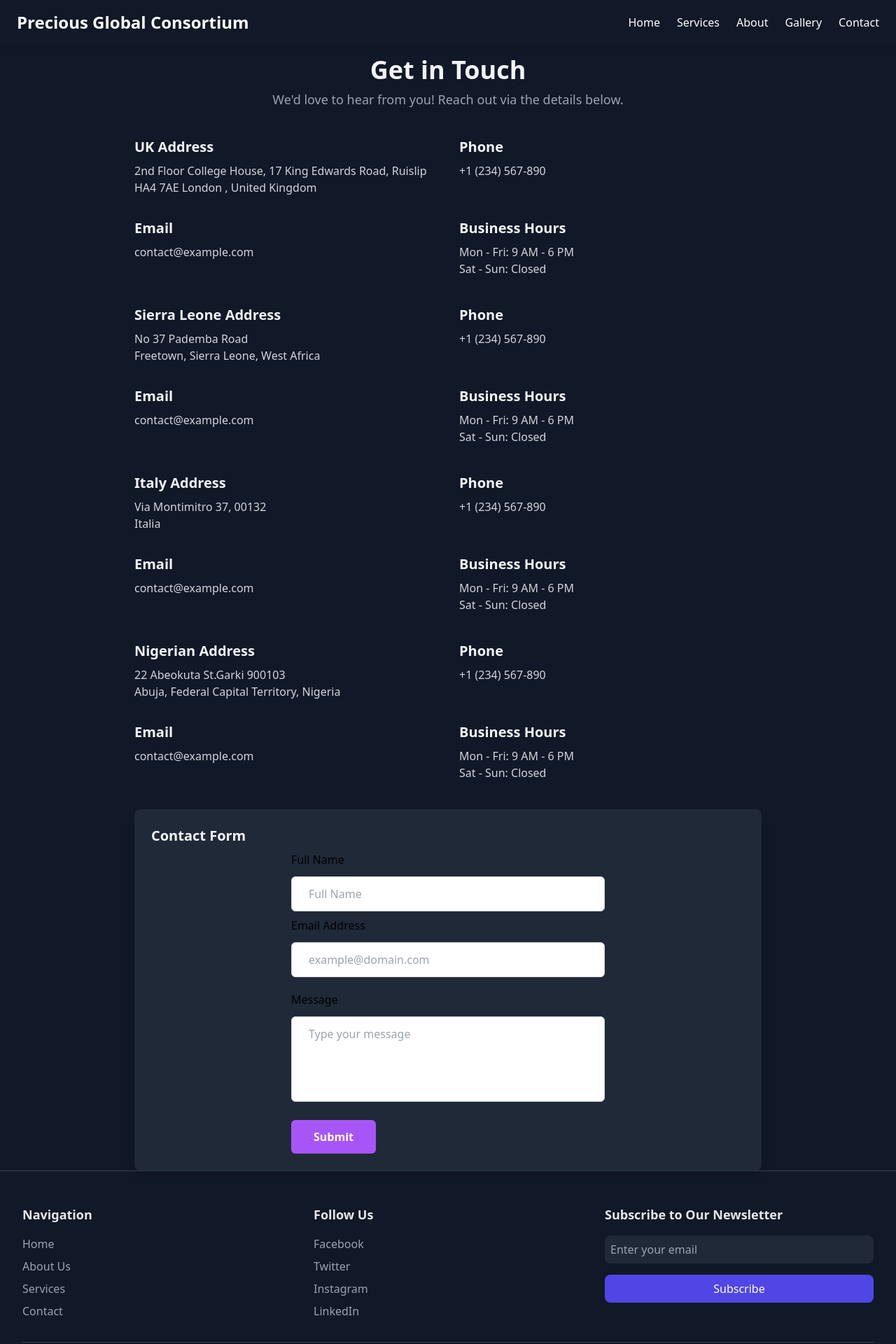
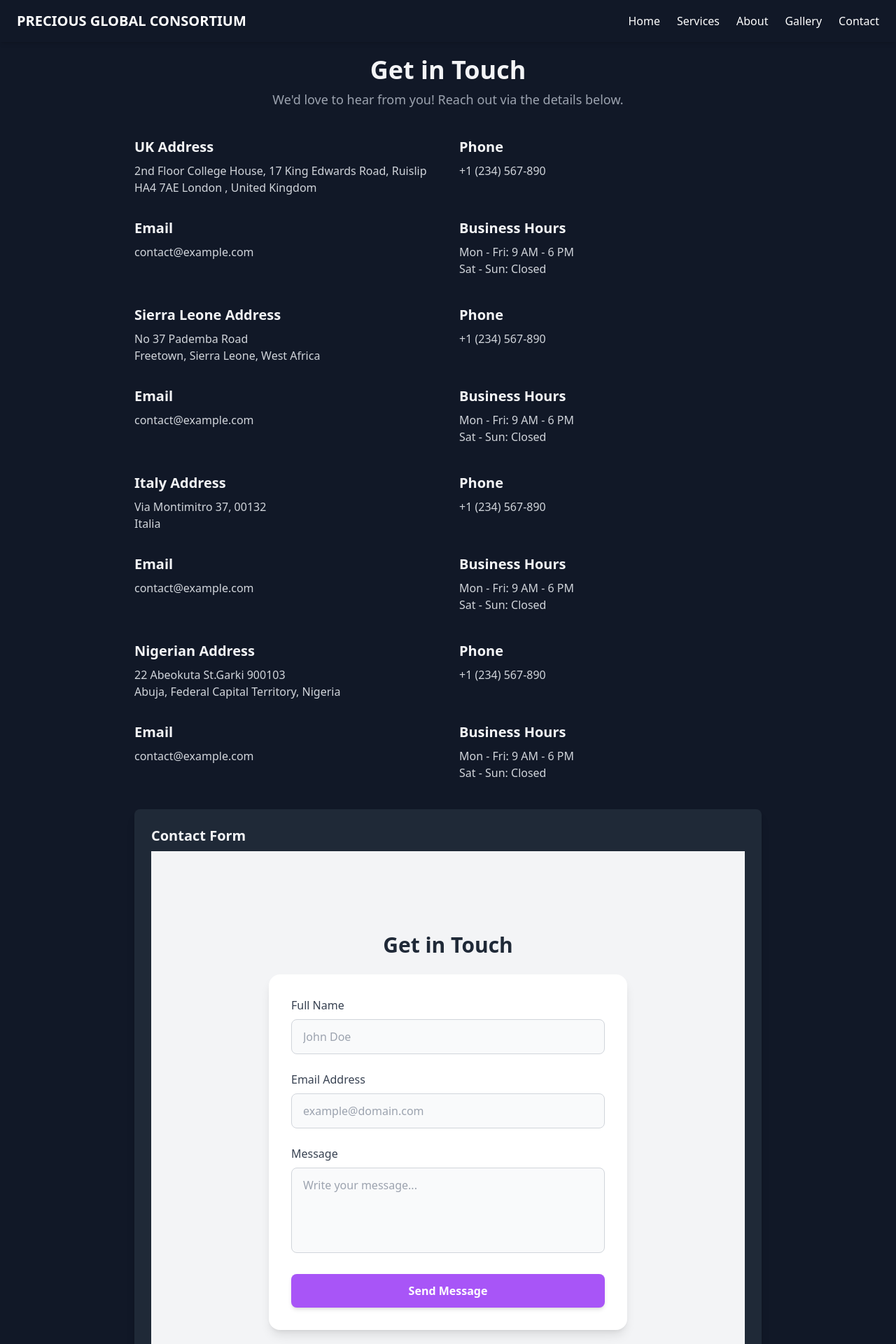
Before and after one commit to chiho-5/prc, a Next.js app: page /contact in a window 1280 px wide. Shown: the top 1920 px of the page at 70% size. Built offline with nearby package versions, Linux system fonts and the light colour scheme.

Commit message:
Add files via upload

```diff
--- a/src/app/layout.tsx
+++ b/src/app/layout.tsx
@@ -26,7 +26,7 @@ export default function RootLayout({
   return (
     <html lang="en">
       <body
-        className={`${geistSans.variable} ${geistMono.variable} antialiased`}
+        className={`${geistSans.variable} ${geistMono.variable} antialiased bg-gradient-to-r from-gray-900`}
       >
       <Navbar />
         {children}
--- a/src/app/page.tsx
+++ b/src/app/page.tsx
@@ -1,105 +1,3 @@
-// "use client";
-// import Image from "next/image";
-// import { Button } from "@/components/ui/button";
-// import { TrustSection } from "@/components/TrustSection";
-// import { Features } from "@/components/features";
-// import { Navbar } from "@/components/Nav";
-// import { Adder } from "@/components/adder";
-
-// export default function HomePage() {
-//   const images = ["/think.jpeg", "/british.webp", "/prc.jpeg"];
-
-//   return (
-//     <>
-//       {/*<Navbar />*/}
-//       {/* Hero Section */}
-//       <section className="w-full bg-gradient-to-r from-gray-900 to-black text-white py-20">
-//         <div className="container mx-auto flex flex-col md:flex-row items-center px-6 md:px-12">
-//           <div className="md:w-1/2 text-center md:text-left">
-//             <h1 className="text-5xl font-extrabold leading-tight">
-//               Sieze control of your precious time and experiences <span className="text-purple-400">with us</span>
-//             </h1>
-//             <p className="mt-4 text-gray-300">
-//               Customized services tailored to individual client needs, delivered by a passionate and experienced team dedicated to quality and affordability.
-//             </p>
-//             <div className="mt-6 flex flex-col md:flex-row gap-4">
-//               <Button className="bg-purple-600 text-white px-6 py-3 rounded-lg hover:bg-purple-500 transition">Get a quote</Button>
-//               <Button variant="outline" className="bg-purple-600 text-white px-6 py-3 rounded-lg hover:bg-purple-500 transition">Contact US</Button>
-//             </div>
-//           </div>
-//           <div className="md:w-1/2 flex justify-center mt-6 md:mt-0">
-//             <Image
-//               src="/agency.png"
-//               alt="Doctor Online"
-//               width={400}
-//               height={400}
-//               className="rounded-xl shadow-xl"
-//             />
-//           </div>
-//         </div>
-//       </section>
-
-//        {/* Trust Section */}
-//       <TrustSection />
-//       <Features />
-
-//       <section className="py-20 bg-gray-800 text-white text-center overflow-hidden">
-//         <h2 className="text-4xl font-bold mb-6">Businesses We Partner With</h2>
-//         <div className="relative w-full flex justify-center overflow-hidden">
-//           <div className="slider-container">
-//             <div className="slider-track">
-//               {[...images, ...images].map((img, index) => (
-//                 <div key={index} className="slide">
-//                   <div className="w-[300px] h-[150px] flex items-center justify-center">
-//                     <Image src={img} alt="Partner Logo" width={300} height={150} className="object-contain rounded-lg shadow-lg" />
-//                   </div>
-//                 </div>
-//               ))}
-//             </div>
-//           </div>
-//         </div>
-//         <style jsx>{`
-//           .slider-container {
-//             display: flex;
-//             overflow: hidden;
-//             width: 100%;
-//           }
-
-//           .slider-track {
-//             display: flex;
-//             width: calc(300px * ${images.length * 2});
-//             animation: scroll 20s linear infinite;
-//           }
-
-//           .slide {
-//             min-width: 300px;
-//             height: 150px;
-//             display: flex;
-//             align-items: center;
-//             justify-content: center;
-//             margin-right: 20px;
-//           }
-
-//           @keyframes scroll {
-//             from {
-//               transform: translateX(0);
-//             }
-//             to {
-//               transform: translateX(-50%);
-//             }
-//           }
-//         `}</style>
-//       </section>
-
-//       <Adder/>
-
-
-
-//     </>
-//   );
-// }
-
-
 "use client";
 import Image from "next/image";
 import { Button } from "@/components/ui/button";
@@ -108,34 +6,60 @@ import { Features } from "@/components/features";
 import { Navbar } from "@/components/Nav";
 import { Adder } from "@/components/adder";
 
+const faqData = [
+  {
+    question: "What is Precious Global Consortium?",
+    answer:
+      "Precious Global Consortium is a global organization specializing in consultancy, travel assistance, work and study abroad programs, import and export services, and more.",
+  },
+  {
+    question: "How can I contact Precious Global Consortium?",
+    answer:
+      "You can reach out to us via email at info@preciousglobal.com or call us at +123 456 7890.",
+  },
+  {
+    question: "What services do you offer?",
+    answer:
+      "We offer a wide range of services including consultancy, recruitment, real estate, education advising, and project management.",
+  },
+  {
+    question: "Do you have international partnerships?",
+    answer:
+      "Yes, we have strategic alliances with organizations in the UK, Italy, and other countries.",
+  },
+];
+
+
 export default function HomePage() {
   const images = ["/think.jpeg", "/british.webp", "/prc.jpeg"];
 
   return (
     <>
-      {/* <Navbar /> */}
+      <Navbar />
       {/* Hero Section */}
-      <section className="w-full bg-gradient-to-r from-gray-900 to-black text-white py-10 md:py-20">
-        <div className="container mx-auto flex flex-col md:flex-row items-center px-4 md:px-8">
-          <div className="md:w-1/2 text-center md:text-left">
-            <h1 className="text-3xl md:text-5xl font-extrabold leading-tight">
-              Sieze control of your precious time and experiences <span className="text-purple-400">with us</span>
+      <section className="w-full bg-gradient-to-r from-gray-900 to-black text-white py-20 mt-16 md:mt-20">
+        <div className="container mx-auto flex flex-col md:flex-row items-center px-6 md:px-12 text-center md:text-left">
+          <div className="md:w-1/2">
+            <h1 className="text-4xl md:text-5xl font-extrabold leading-tight">
+              Seize control of your precious time and experiences <span className="text-purple-400">with us</span>
             </h1>
             <p className="mt-4 text-gray-300">
               Customized services tailored to individual client needs, delivered by a passionate and experienced team dedicated to quality and affordability.
             </p>
             <div className="mt-6 flex flex-col md:flex-row gap-4">
-              <Button className="bg-purple-600 text-white px-4 py-2 rounded-lg hover:bg-purple-500 transition">Get a quote</Button>
-              <Button variant="outline" className="bg-purple-600 text-white px-4 py-2 rounded-lg hover:bg-purple-500 transition">Contact US</Button>
+             <a href="/about-us"> <Button className="bg-purple-600 text-white px-6 py-3 rounded-lg hover:bg-purple-500 transition">About US</Button></a>
+              <a href="/contact">
+               <Button variant="outline" className="bg-purple-600 border-purple-600 text-white px-6 py-3 rounded-lg hover:bg-purple-500 transition">Contact Us</Button>
+              </a>
             </div>
           </div>
           <div className="md:w-1/2 flex justify-center mt-6 md:mt-0">
             <Image
-              src="/agency.png"
+              src="/hero.jpg"
               alt="Doctor Online"
               width={400}
               height={400}
-              className="rounded-xl shadow-xl max-w-full md:max-w-md"
+              className="rounded-xl shadow-xl w-full max-w-xs sm:max-w-sm md:max-w-md"
             />
           </div>
         </div>
@@ -145,16 +69,14 @@ export default function HomePage() {
       <TrustSection />
       <Features />
 
-      <section className="py-10 md:py-20 bg-gray-800 text-white text-center overflow-hidden">
-        <h2 className="text-2xl md:text-4xl font-bold mb-6">Businesses We Partner With</h2>
-        <div className="relative w-full flex justify-center overflow-hidden">
-          <div className="slider-container">
-            <div className="slider-track">
+      <section className="py-20 bg-gray-800 text-white text-center overflow-hidden">
+        <h2 className="text-3xl md:text-4xl font-bold mb-6">Businesses We Partner With</h2>
+        <div className="relative w-full flex justify-center overflow-hidden px-4">
+          <div className="slider-container w-full max-w-6xl">
+            <div className="slider-track flex">
               {[...images, ...images].map((img, index) => (
-                <div key={index} className="slide">
-                  <div className="w-[200px] md:w-[300px] h-[100px] md:h-[150px] flex items-center justify-center">
-                    <Image src={img} alt="Partner Logo" width={300} height={150} className="object-contain rounded-lg shadow-lg" />
-                  </div>
+                <div key={index} className="slide flex-shrink-0 w-[250px] md:w-[300px] h-[100px] md:h-[150px] flex items-center justify-center">
+                  <Image src={img} alt="Partner Logo" width={300} height={150} className="object-contain rounded-lg shadow-lg w-full h-full" />
                 </div>
               ))}
             </div>
@@ -162,26 +84,12 @@ export default function HomePage() {
         </div>
         <style jsx>{`
           .slider-container {
-            display: flex;
             overflow: hidden;
-            width: 100%;
           }
-
           .slider-track {
             display: flex;
-            width: calc(200px * ${images.length * 2});
             animation: scroll 20s linear infinite;
           }
-
-          .slide {
-            min-width: 200px;
-            height: 100px;
-            display: flex;
-            align-items: center;
-            justify-content: center;
-            margin-right: 20px;
-          }
-
           @keyframes scroll {
             from {
               transform: translateX(0);
@@ -193,7 +101,24 @@ export default function HomePage() {
         `}</style>
       </section>
 
-      <Adder />
+ <div className="bg-gray-900 py-16 px-4">
+  <div className="max-w-3xl mx-auto">
+    <h2 className="text-2xl font-bold text-white text-center mb-4">
+      Frequently Asked Questions
+    </h2>
+    <p className="text-gray-400 text-center mb-6">
+      Have questions? Here are some answers to the most common ones!
+    </p>
+    <div className="space-y-5">
+      {faqData.map((item, index) => (
+        <Adder key={index} question={item.question} answer={item.answer} />
+      ))}
+    </div>
+  </div>
+</div>
+
+
+
     </>
   );
 }
--- a/src/components/Nav.tsx
+++ b/src/components/Nav.tsx
@@ -1,29 +1,34 @@
 import { Sheet, SheetContent, SheetTrigger } from "@/components/ui/sheet";
 import { Menu } from "lucide-react";
+import Image from 'next/image';
 
 export function Navbar() {
   return (
     <header className="w-full bg-gray-900 text-white py-4 px-6 flex justify-between items-center shadow-md fixed top-0 left-0 right-0 z-50">
-      <div className="text-2xl font-bold">Precious Global Consortium</div>
+      <div className="text-xl font-bold group">
+        PRECIOUS GLOBAL CONSORTIUM
+      </div>
 
+      {/* Desktop Navigation */}
       <nav className="hidden md:flex space-x-6">
         <a href="/" className="hover:text-purple-400 transition">Home</a>
         <a href="/services" className="hover:text-purple-400 transition">Services</a>
         <a href="/about-us" className="hover:text-purple-400 transition">About</a>
-        <a href="/gallary" className="hover:text-purple-400 transition">Gallery</a>
+        <a href="/gallery" className="hover:text-purple-400 transition">Gallery</a>
         <a href="/contact" className="hover:text-purple-400 transition">Contact</a>
       </nav>
 
+      {/* Mobile Navigation */}
       <Sheet>
         <SheetTrigger className="md:hidden">
           <Menu className="h-6 w-6" />
         </SheetTrigger>
-        <SheetContent side="left" className="bg-gray-900 text-white p-6">
-          <div className="flex flex-col space-y-4 text-lg">
+        <SheetContent side="left" className="bg-gray-900 text-white p-6 w-64">
+          <div className="flex flex-col space-y-6 text-lg">
             <a href="/" className="hover:text-purple-400 transition">Home</a>
             <a href="/services" className="hover:text-purple-400 transition">Services</a>
             <a href="/about-us" className="hover:text-purple-400 transition">About</a>
-            <a href="/gallary" className="hover:text-purple-400 transition">Gallery</a>
+            <a href="/gallery" className="hover:text-purple-400 transition">Gallery</a>
             <a href="/contact" className="hover:text-purple-400 transition">Contact</a>
           </div>
         </SheetContent>
--- a/src/components/adder.tsx
+++ b/src/components/adder.tsx
@@ -1,38 +1,37 @@
-import { LucideSearch, ChevronRight } from "lucide-react";
+"use client";
 
-const services = [
-  { title: "Our company", desc: "Precious Global Consulting Services Sierra Leone is a Consortium Company" },
-  { title: "UK collaboration", desc: "Precious Global and Think Better services United Kingdom" },
-  { title: "Italy collaboration", desc: "Precious Global Services Di Sowa Mary Veronica Italy Rome" },
-  { title: "UK alliances", desc: "The British African Business Alliance United Kingdom," },
-  { title: "Sierra Leone Alliances", desc: "The Monic Investment and logistics Company Sierra Leone," },
-  { title: "Ivory Coast and Sierra Leone Alliances", desc: "The MKD Enterprise Ivory coast and Sierra Leone." },
-  { title: "In Partnership with", desc: "The Global Empowerment & Development Organization ;"}
-];
+import { useState } from "react";
+import { ChevronDown, ChevronRight } from "lucide-react";
 
-export function Adder() {
+interface FAQItemProps {
+  question: string;
+  answer: string;
+}
+
+export function Adder({ question, answer }: FAQItemProps) {
+  const [isOpen, setIsOpen] = useState(false);
+
+  const toggleDropdown = () => setIsOpen(!isOpen);
+
   return (
-    <div className="bg-gray-900 min-h-screen flex flex-col items-center text-white p-6">
-      <h2 className="text-3xl font-bold text-center text-purple-900">Precious Global Consortium Services International</h2>
-      <p className="text-gray-400 text-center mt-2 max-w-lg">
-        Precious Global Consortium is in partnership and startegic alliance with the following companies.
-      </p>
-
-      <button className="mt-6 flex items-center gap-2 px-6 py-3 rounded-lg bg-purple-600 hover:bg-purple-600 transition shadow-lg">
-        {/*<LucideSearch className="w-5 h-5" />*/}
-        <span>Reach to us for any of our services</span>
-      </button>
-
-      <div className="mt-8 grid grid-cols-1 md:grid-cols-2 gap-4 w-full max-w-3xl">
-        {services.map((service, index) => (
-          <div key={index} className="bg-[#1a0a33] p-4 rounded-xl flex justify-between items-center shadow-md hover:bg-[#28104d] transition cursor-pointer">
-            <div>
-              <h3 className="text-lg font-semibold text-purple-300">{service.title}</h3>
-              <p className="text-gray-400 text-sm">{service.desc}</p>
-            </div>
-            <ChevronRight className="text-gray-400" />
-          </div>
-        ))}
+    <div
+      className="w-full max-w-2xl mx-auto bg-[#2a0e4a] p-5 rounded-lg shadow-md cursor-pointer hover:bg-[#3b1760] transition-all duration-300"
+      onClick={toggleDropdown}
+    >
+      <div className="flex justify-between items-center">
+        <h3 className="text-lg font-semibold text-purple-200">{question}</h3>
+        {isOpen ? (
+          <ChevronDown className="text-purple-400 transition-transform duration-300 rotate-180" />
+        ) : (
+          <ChevronRight className="text-gray-400 transition-transform duration-300" />
+        )}
+      </div>
+      <div
+        className={`overflow-hidden transition-all duration-300 ${
+          isOpen ? "max-h-40 mt-3 opacity-100" : "max-h-0 opacity-0"
+        }`}
+      >
+        <p className="text-gray-300 text-sm">{answer}</p>
       </div>
     </div>
   );
--- a/src/components/contact.tsx
+++ b/src/components/contact.tsx
@@ -18,55 +18,55 @@ const Contact: FC = () => {
   }
 
   return (
-    <form onSubmit={handleSubmit(onSubmit)} className="w-full max-w-md mx-auto">
-      <div className='mb-2'>
-        <label
-          htmlFor='name'
-          className='mb-3 block text-base font-medium text-black'
+    <section className="flex flex-col items-center justify-center min-h-screen bg-gray-100 px-4">
+      <h2 className="text-3xl font-bold text-gray-800 mb-6 text-center">
+        Get in Touch
+      </h2>
+      <form
+        onSubmit={handleSubmit(onSubmit)}
+        className="w-full max-w-lg bg-white shadow-lg rounded-2xl p-8 space-y-6"
       >
+        <div>
+          <label htmlFor="name" className="block text-gray-700 font-medium mb-2">
             Full Name
           </label>
           <input
-          type='text'
-          placeholder='Full Name'
-          className='w-full rounded-md border border-gray-300 bg-white py-3 px-6 text-base font-medium text-gray-700 outline-none focus:border-purple-500 focus:shadow-md'
+            type="text"
+            placeholder="John Doe"
+            className="w-full rounded-lg border border-gray-300 bg-gray-50 py-3 px-4 text-gray-700 focus:border-purple-500 focus:ring-2 focus:ring-purple-300 outline-none"
             {...register('name', { required: true })}
           />
         </div>
-      <div className='mb-5'>
-        <label
-          htmlFor='email'
-          className='mb-3 block text-base font-medium text-black'
-        >
+        <div>
+          <label htmlFor="email" className="block text-gray-700 font-medium mb-2">
             Email Address
           </label>
           <input
-          type='email'
-          placeholder='example@domain.com'
-          className='w-full rounded-md border border-gray-300 bg-white py-3 px-6 text-base font-medium text-gray-700 outline-none focus:border-purple-500 focus:shadow-md'
+            type="email"
+            placeholder="example@domain.com"
+            className="w-full rounded-lg border border-gray-300 bg-gray-50 py-3 px-4 text-gray-700 focus:border-purple-500 focus:ring-2 focus:ring-purple-300 outline-none"
             {...register('email', { required: true })}
           />
         </div>
-      <div className='mb-5'>
-        <label
-          htmlFor='message'
-          className='mb-3 block text-base font-medium text-black'
-        >
+        <div>
+          <label htmlFor="message" className="block text-gray-700 font-medium mb-2">
             Message
           </label>
           <textarea
             rows={4}
-          placeholder='Type your message'
-          className='w-full resize-none rounded-md border border-gray-300 bg-white py-3 px-6 text-base font-medium text-gray-700 outline-none focus:border-purple-500 focus:shadow-md'
+            placeholder="Write your message..."
+            className="w-full rounded-lg border border-gray-300 bg-gray-50 py-3 px-4 text-gray-700 focus:border-purple-500 focus:ring-2 focus:ring-purple-300 outline-none resize-none"
             {...register('message', { required: true })}
           ></textarea>
         </div>
-      <div>
-        <button className='hover:shadow-form rounded-md bg-purple-500 py-3 px-8 text-base font-semibold text-white outline-none'>
-          Submit
+        <button
+          type="submit"
+          className="w-full bg-purple-500 text-white font-semibold py-3 rounded-lg shadow-md hover:bg-purple-600 transition-all"
+        >
+          Send Message
         </button>
-      </div>
       </form>
+    </section>
   );
 };
 
--- a/src/components/features.tsx
+++ b/src/components/features.tsx
@@ -1,7 +1,7 @@
 import Image from "next/image";
 import BlurredShapeGray from "@/components/images/blurred-shape-gray.svg";
 import BlurredShape from "@/components/images/blurred-shape.svg";
-import FeaturesImage from "@/components/images/features.png";
+import FeaturesImage from "@/components/images/feature.jpg";
 
 export function Features() {
   return (
@@ -48,13 +48,14 @@ export function Features() {
           </div>
           <div className="flex justify-center pb-4 md:pb-12" data-aos="fade-up">
               <Image
-              className="max-w-none"
+                className="w-full h-auto max-w-3xl rounded-lg"
                 src={FeaturesImage}
                 width={1104}
                 height={384}
                 alt="Features"
               />
             </div>
+
           {/* Items */}
           <div className="mx-auto grid max-w-sm gap-12 sm:max-w-none sm:grid-cols-2 md:gap-x-14 md:gap-y-16 lg:grid-cols-3">
             <article>
```
Also changed, not shown: src/app/globals.css (+13 -0 lines), 1 other file (tests, documents, lock files or other folders). Lines whose indentation alone changed are shown as unchanged.
